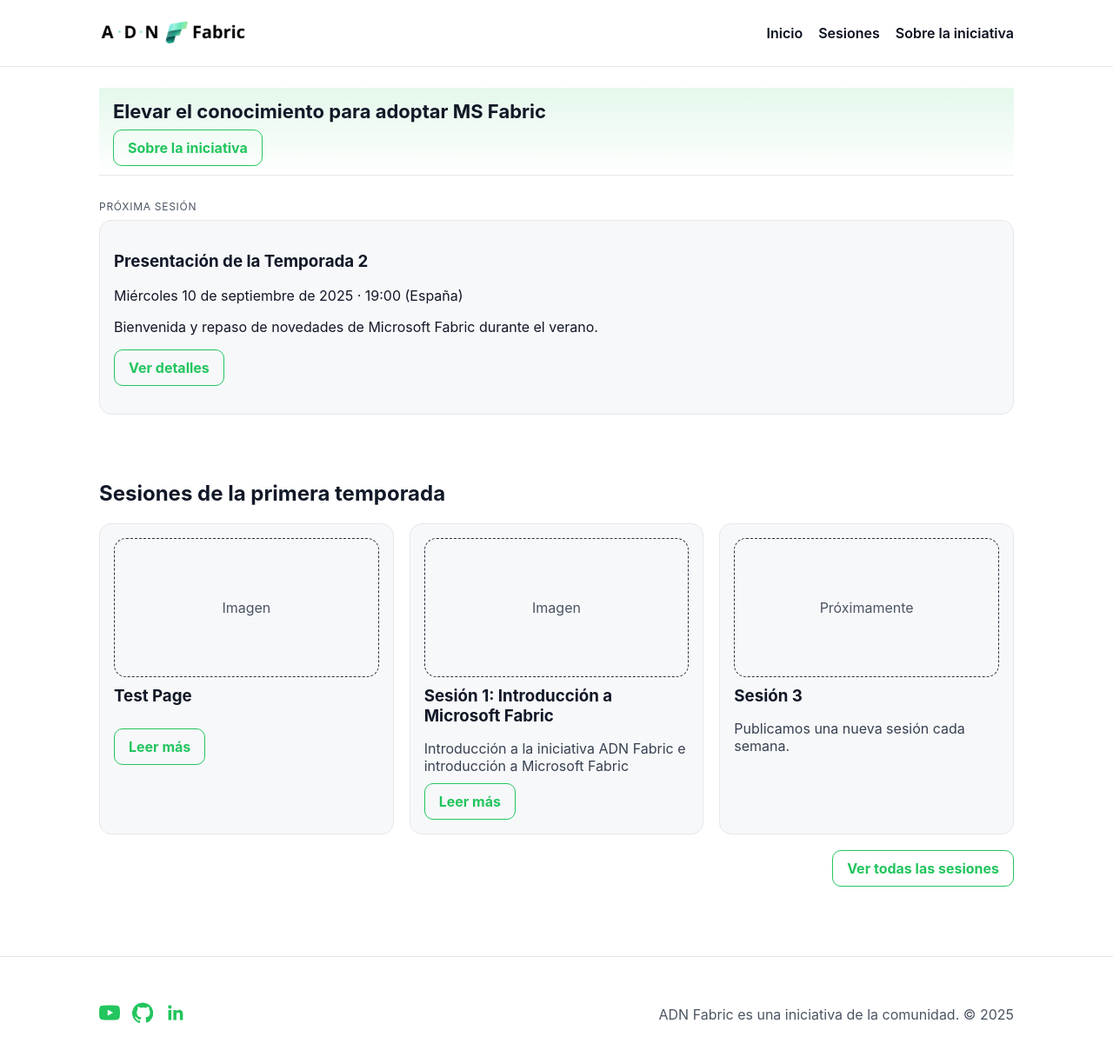
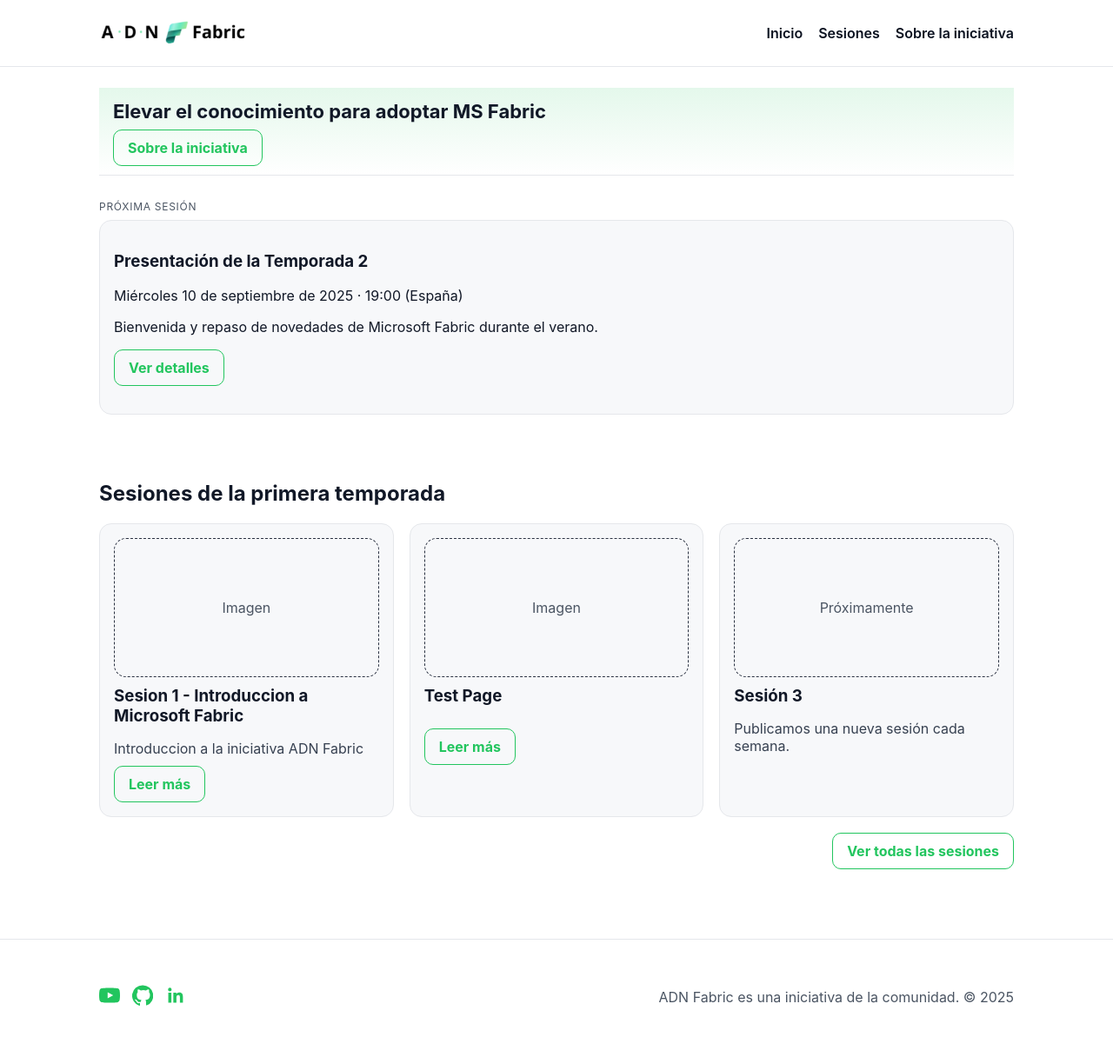
Before and after one commit to ADNFabric/ADNFabric, a Jekyll site: the page built from docs/index.md, in a window 1280 px wide and 1233 px high. Shown: the top 1216 px of the window at 87% size. Built offline with Jekyll 4.4.1, drawn with Linux system fonts in a browser that asks for light colours.

Commit message:
Sitio web

```diff
--- a/docs/_sesiones/introduccion-a-fabric.md
+++ b/docs/_sesiones/introduccion-a-fabric.md
@@ -1,10 +1,9 @@
 ---
-title: "Sesión 1: Introducción a Microsoft Fabric"
+title: Sesion 1 - Introduccion a Microsoft Fabric
 date: 2025-09-25
-summary: "Introducción a la iniciativa ADN Fabric e introducción a Microsoft Fabric"
-order: 1
+summary: Introduccion a la iniciativa ADN Fabric
+layout: page
 published: true
-layout: page
 ---
 # ADNF 1
 
```
